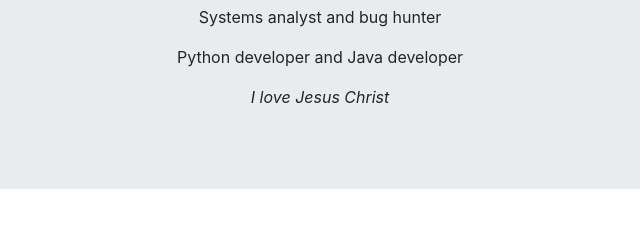
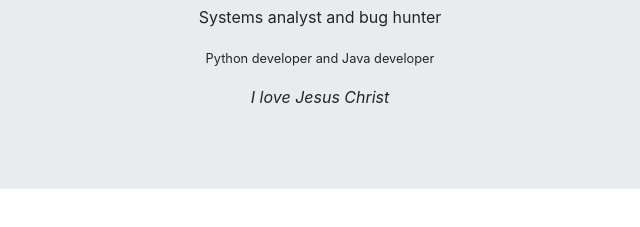
Before and after one commit to WallesonM/wallesonm.github.io, a plain HTML site: page index.html in a window 1280 px wide. Shown: the part 215-442 px from the top of the page, 320-960 px from the left. Drawn offline with nearby package versions, Linux system fonts and the light colour scheme.

Commit message:
Update index.html

```diff
--- a/index.html
+++ b/index.html
@@ -16,7 +16,7 @@
   <img src="img/perfil.jpg" class="rounded-circle" width="100px" heigth="100px"/>
   <h1>Walleson_Moura</h1>
   <p>Systems analyst and bug hunter</p>
-  <p>Python developer and Java developer</p>
+  <p><small>Python developer and Java developer</small></p>
   <p><i>I love Jesus Christ</i></p>
 </div>
 
```
